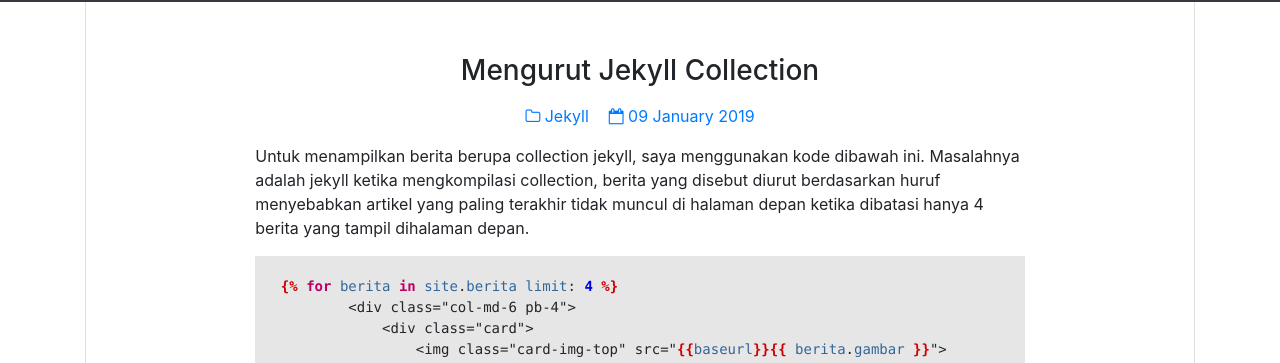
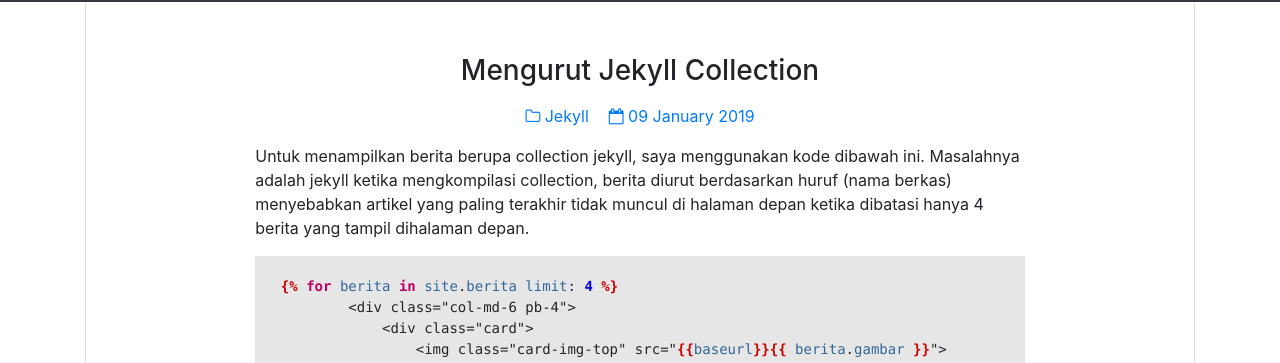
Before and after one commit to surtinaali/blog, a Jekyll site: the page built from _posts/2019-09-01-mengurut-collection-jekyll.markdown, in a window 1280 px wide and 900 px high. Shown: the part 66-429 px from the top of the window. Built offline with Jekyll 4.4.1, drawn with Linux system fonts in a browser that asks for light colours; comment, search, counter and statistics services are not loaded.

Commit message:
edit artikel

```diff
--- a/_posts/2019-09-01-mengurut-collection-jekyll.markdown
+++ b/_posts/2019-09-01-mengurut-collection-jekyll.markdown
@@ -6,7 +6,7 @@
 img_path: assets/img/post/190901.svg
 ---
 
-Untuk menampilkan berita berupa collection jekyll, saya menggunakan kode dibawah ini. Masalahnya adalah jekyll ketika mengkompilasi collection, berita yang disebut diurut berdasarkan huruf menyebabkan artikel yang paling terakhir tidak muncul di halaman depan ketika dibatasi hanya 4 berita yang tampil dihalaman depan.
+Untuk menampilkan berita berupa collection jekyll, saya menggunakan kode dibawah ini. Masalahnya adalah jekyll ketika mengkompilasi collection, berita diurut berdasarkan huruf (nama berkas) menyebabkan artikel yang paling terakhir tidak muncul di halaman depan ketika dibatasi hanya 4 berita yang tampil dihalaman depan.
 
 {% highlight LIQUID %}
 {% raw %}
```
